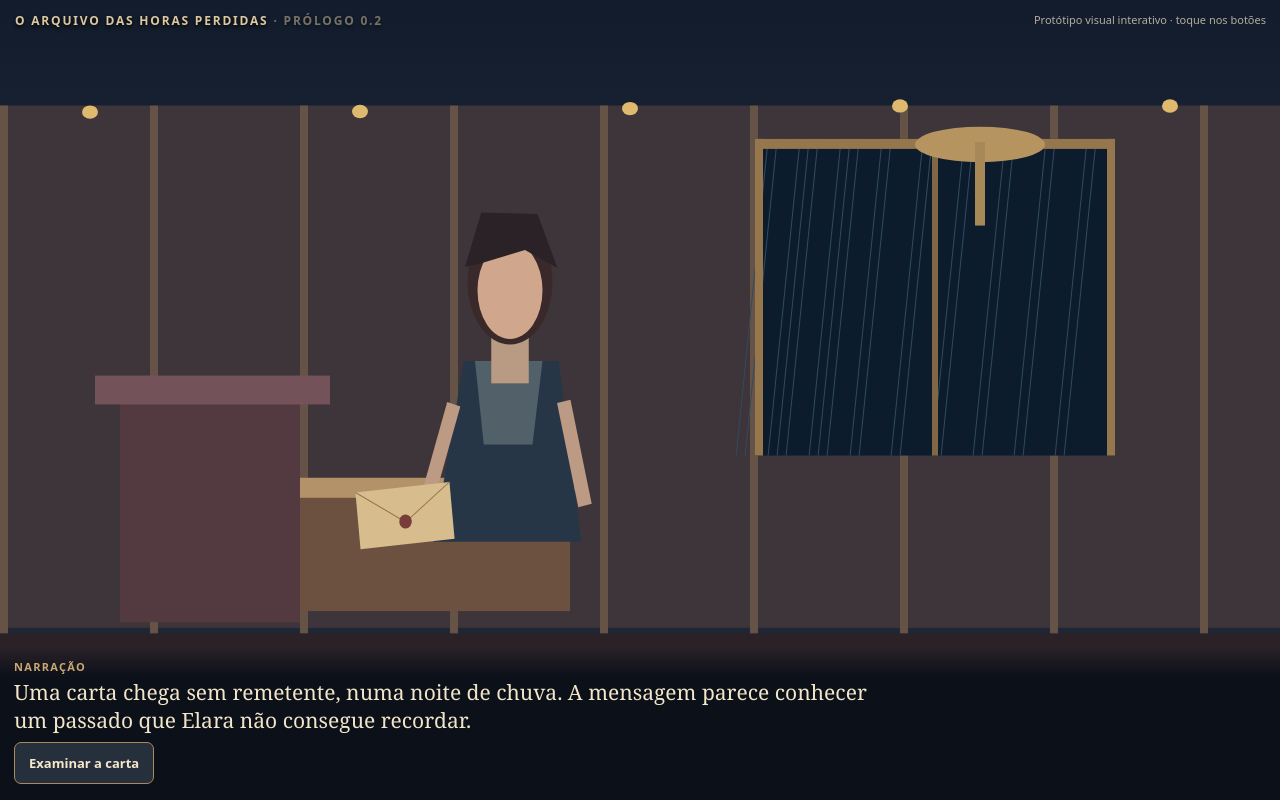
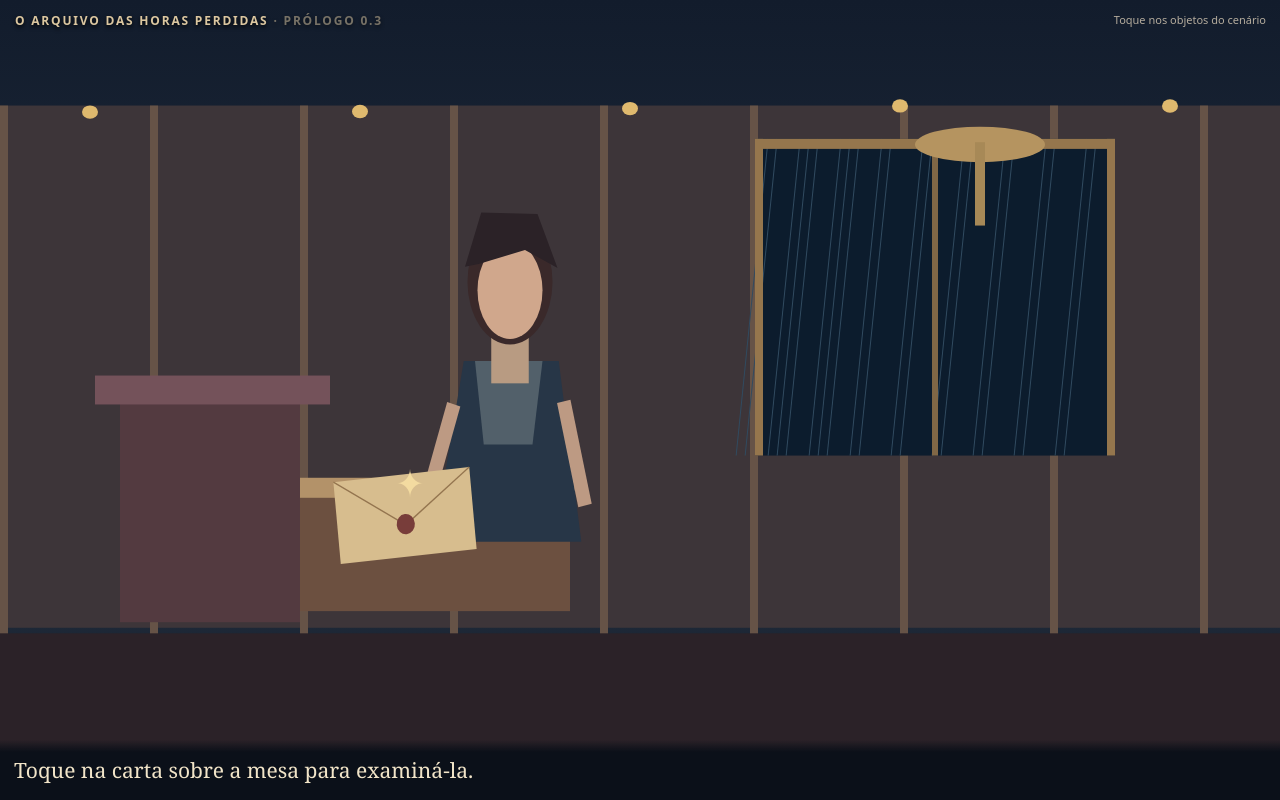
Before and after one commit to scamardiizabela/arquivo-das-horas-perdidas, a plain HTML site: page index.html in a window 1280 px wide. Drawn offline with Linux system fonts and the light colour scheme.

Commit message:
feat: interação direta por toque em objetos e diálogo cinematográfico automático

```diff
--- a/index.html
+++ b/index.html
@@ -1,7 +1,7 @@
 <!doctype html><html lang="pt-BR"><head><meta charset="utf-8"><meta name="viewport" content="width=device-width,initial-scale=1,viewport-fit=cover"><title>O Arquivo das Horas Perdidas | Prólogo</title><style>
-*{box-sizing:border-box}body{margin:0;background:#090e18;color:#f2e5c9;font-family:Georgia,serif;overflow:hidden}#game{display:block;width:100vw;height:100dvh;touch-action:manipulation}#ui{position:fixed;inset:0;pointer-events:none}#top{position:absolute;top:12px;left:15px;font:600 12px system-ui;letter-spacing:.15em;color:#dcc7a0;text-shadow:0 2px 4px #000}#bottom{position:absolute;bottom:0;left:0;right:0;padding:12px max(14px,env(safe-area-inset-right)) max(16px,env(safe-area-inset-bottom));background:linear-gradient(transparent,#0b1019 20%);pointer-events:auto}#speaker{font:600 11px system-ui;letter-spacing:.12em;color:#caa773;margin-bottom:5px}#dialog{font-size:clamp(14px,2.6vw,21px);min-height:44px;line-height:1.3;max-width:880px}#buttons{display:flex;gap:8px;flex-wrap:wrap;margin-top:8px}button{border:1px solid #a88b5d;background:#26303d;color:#f7e8cb;border-radius:7px;padding:10px 14px;font:600 13px system-ui;cursor:pointer;min-height:42px}button:active{background:#6b553a}#hint{position:absolute;right:14px;top:12px;color:#b5ac9d;font:11px system-ui;text-align:right;max-width:50%}@media(orientation:portrait){#hint{top:36px}} </style></head><body><canvas id="game"></canvas><div id="ui"><div id="top">O ARQUIVO DAS HORAS PERDIDAS <span style="opacity:.5"> · PRÓLOGO 0.2</span></div><div id="hint">Protótipo visual interativo · toque nos botões</div><div id="bottom"><div id="speaker"></div><div id="dialog"></div><div id="buttons"></div></div></div><script>
+*{box-sizing:border-box}body{margin:0;background:#090e18;color:#f2e5c9;font-family:Georgia,serif;overflow:hidden}#game{display:block;width:100vw;height:100dvh;touch-action:manipulation}#ui{position:fixed;inset:0;pointer-events:none}#top{position:absolute;top:12px;left:15px;font:600 12px system-ui;letter-spacing:.15em;color:#dcc7a0;text-shadow:0 2px 4px #000}#bottom{position:absolute;bottom:0;left:0;right:0;padding:12px max(14px,env(safe-area-inset-right)) max(16px,env(safe-area-inset-bottom));background:linear-gradient(transparent,#0b1019 20%);pointer-events:auto}#speaker{font:600 11px system-ui;letter-spacing:.12em;color:#caa773;margin-bottom:5px}#dialog{font-size:clamp(14px,2.6vw,21px);min-height:20px;line-height:1.3;max-width:880px}#buttons{display:none}button{border:1px solid #a88b5d;background:#26303d;color:#f7e8cb;border-radius:7px;padding:10px 14px;font:600 13px system-ui;cursor:pointer;min-height:42px}button:active{background:#6b553a}#hint{position:absolute;right:14px;top:12px;color:#b5ac9d;font:11px system-ui;text-align:right;max-width:50%}@media(orientation:portrait){#hint{top:36px}} </style></head><body><canvas id="game"></canvas><div id="ui"><div id="top">O ARQUIVO DAS HORAS PERDIDAS <span style="opacity:.5"> · PRÓLOGO 0.3</span></div><div id="hint">Toque nos objetos do cenário</div><div id="bottom"><div id="speaker"></div><div id="dialog"></div><div id="buttons"></div></div></div><script>
 const canvas=document.getElementById('game'),ctx=canvas.getContext('2d'),speaker=document.getElementById('speaker'),dialog=document.getElementById('dialog'),buttons=document.getElementById('buttons');
-let stage=0,step=0,opened=false,hasCase=false,dials=[0,0,0],tick=0,flash=0;const symbols=['MALA','ENVELOPE','CHAVE','ESTRELA'];
+let stage=0,step=0,opened=false,hasCase=false,dials=[0,0,0],tick=0,flash=0,focus="",letterRead=false,dialogTimer=null;const symbols=['MALA','ENVELOPE','CHAVE','ESTRELA'];
 function resize(){canvas.width=Math.max(600,Math.floor(innerWidth*devicePixelRatio));canvas.height=Math.max(340,Math.floor(innerHeight*devicePixelRatio));}addEventListener('resize',resize);resize();
 function line(x,y,X,Y,c='#bda47b',w=2){ctx.strokeStyle=c;ctx.lineWidth=w;ctx.beginPath();ctx.moveTo(x,y);ctx.lineTo(X,Y);ctx.stroke()}
 function rect(x,y,w,h,c){ctx.fillStyle=c;ctx.fillRect(x,y,w,h)}
@@ -12,38 +12,54 @@ function windowScene(x,y,w,h){rect(x,y,w,h,'#0c1c2d');for(let i=0;i<20;i++){let
 function elara(x,y,scale=1){ctx.save();ctx.translate(x,y);ctx.scale(scale,scale);poly([[-37,0],[39,0],[57,130],[-61,130]],'#273647');poly([[-28,0],[26,0],[18,60],[-21,60]],'#52606a');rect(-15,-20,30,36,'#b89b82');oval(0,-57,34,45,'#3a292a');oval(0,-51,26,35,'#d0a78c');poly([[-36,-68],[-23,-107],[22,-106],[38,-67],[12,-80],[-25,-70]],'#2b2227');line(-45,31,-68,105,'#bd9a83',11);line(43,29,60,104,'#bd9a83',11);ctx.restore()}
 function conductor(x,y,scale=1){ctx.save();ctx.translate(x,y);ctx.scale(scale,scale);poly([[-42,0],[42,0],[51,145],[-51,145]],'#202c36');rect(-28,10,56,14,'#91734f');rect(-14,-25,28,35,'#d4b299');oval(0,-57,27,35,'#c8a487');poly([[-39,-79],[40,-79],[31,-100],[-29,-100]],'#1d2934');rect(-25,-102,50,13,'#263442');line(-33,28,-42,111,'#b6a17b',10);ctx.restore()}
 function envelope(x,y,s=1){ctx.save();ctx.translate(x,y);ctx.scale(s,s);ctx.rotate(-.1);rect(-105,-57,210,114,'#d7bd8e');line(-105,-57,0,13,'#94754f');line(105,-57,0,13,'#94754f');oval(0,12,14,14,'#783d3a');ctx.restore()}
-function background(){let g=ctx.createLinearGradient(0,0,0,720);g.addColorStop(0,'#121c2c');g.addColorStop(.7,'#253142');g.addColorStop(1,'#0a1019');rect(0,0,1280,720,g);if(stage===0){rect(0,95,1280,470,'#3d3539');for(let x=0;x<1280;x+=150)rect(x,95,8,480,'#665347');windowScene(755,125,360,285);rect(0,570,1280,150,'#2b2228');rect(180,440,390,110,'#6c5040');rect(175,430,400,18,'#b39269');rect(120,350,180,210,'#533a40');rect(95,338,235,26,'#74525a');elara(510,325,1.25);envelope(405,464,.45);oval(980,130,65,16,'#b59460');rect(975,128,10,75,'#a78957');}
-else{rect(0,85,1280,505,'#39343b');for(let x=40;x<1280;x+=180)rect(x,85,13,510,'#80624b');rect(0,580,1280,140,'#372a30');windowScene(725,142,350,300);rect(45,400,430,160,'#6b3f4d');rect(65,380,380,55,'#8b5760');rect(450,440,230,28,'#b58d5c');rect(470,468,25,95,'#6b523f');rect(635,110,95,70,'#67523d');rect(638,110,95,8,'#c09b67');rect(1080,160,135,400,'#5c463e');rect(1080,160,135,14,'#a98a60');oval(1184,371,7,7,'#c9a26c');elara(560,348,1.08);if(stage===1)conductor(930,365,1.02);}
+function background(){let g=ctx.createLinearGradient(0,0,0,720);g.addColorStop(0,'#121c2c');g.addColorStop(.7,'#253142');g.addColorStop(1,'#0a1019');rect(0,0,1280,720,g);if(stage===0){rect(0,95,1280,470,'#3d3539');for(let x=0;x<1280;x+=150)rect(x,95,8,480,'#665347');windowScene(755,125,360,285);rect(0,570,1280,150,'#2b2228');rect(180,440,390,110,'#6c5040');rect(175,430,400,18,'#b39269');rect(120,350,180,210,'#533a40');rect(95,338,235,26,'#74525a');elara(510,325,1.25);envelope(405,464,.65);oval(980,130,65,16,'#b59460');rect(975,128,10,75,'#a78957');}
+else{rect(0,85,1280,505,'#39343b');for(let x=40;x<1280;x+=180)rect(x,85,13,510,'#80624b');rect(0,580,1280,140,'#372a30');windowScene(725,142,350,300);rect(45,400,430,160,'#6b3f4d');rect(65,380,380,55,'#8b5760');rect(450,440,230,28,'#b58d5c');rect(470,468,25,95,'#6b523f');rect(635,110,95,70,'#67523d');rect(638,110,95,8,'#c09b67');rect(1080,160,135,400,'#5c463e');rect(1080,160,135,14,'#a98a60');oval(1184,371,7,7,'#c9a26c');elara(560,348,1.08);if(stage===1)conductor(930,365,1.02);if(stage===2){rect(648,110,190,68,"#796148");rect(660,117,166,50,"#3a3130");txt("GUARDA-VOLUMES",744,147,15,"#dfc89c","center");rect(475,443,115,18,"#d7bf94");}}
 for(let i=0;i<5;i++)oval(90+i*270,98+Math.sin(tick*.025+i)*3,8,6,'#dfb96e');
 }
-function overlay(){if(stage===2){rect(250,105,780,430,'#111b27');rect(258,113,764,414,'#453a35');rect(280,140,720,345,'#292a31');txt('GUARDA-VOLUMES · COMPARTIMENTO DE ELARA',640,185,24,'#e8c58e','center');for(let i=0;i<3;i++){rect(360+i*190,235,145,112,'#69533e');rect(371+i*190,245,123,91,'#1b2732');txt(symbols[dials[i]],432+i*190,297,18,'#f1d6a3','center')}txt('Toque em cada disco para girar os símbolos.',640,400,21,'#d5c2a5','center');if(opened)txt('O compartimento está aberto.',640,450,22,'#9ed0b6','center')}
-if(stage===3){rect(260,140,760,350,'#151d29');rect(270,150,740,330,'#57483c');rect(310,190,660,240,'#c5aa7d');txt('DOCUMENTOS PESSOAIS',640,235,25,'#473a2c','center');txt('Fotografia antiga de Vespera',340,290,20,'#473a2c');txt('Carta incompleta: "Se algum dia você voltar..."',340,334,19,'#473a2c');txt('Medalhão de latão, círculos entrecruzados',340,380,19,'#473a2c')}
+
+function overlay(){
+ if(!focus && stage===0){txt("✦",410,447,34,"#f3dba0","center");}
+ if(!focus && stage===2){txt("✦",744,104,28,"#f3dba0","center");txt("✦",533,432,25,"#f3dba0","center");}
+ if(focus){
+ rect(175,83,930,475,"#111721");rect(185,93,910,455,"#463c36");rect(205,113,870,414,"#222a34");
+ txt("✕",1042,147,34,"#d9c6a2","center");
+ }
+ if(focus==="letter"){envelope(640,295,1.55);txt("Uma carta sem remetente.",640,435,25,"#f2ddae","center");txt("Toque na carta para abrir",640,482,18,"#c4a77b","center")}
+ if(focus==="letter_open"){rect(350,155,580,310,"#d7be91");txt("Se algum dia você voltar,",640,238,25,"#46392c","center");txt("procure aquilo que permanece",640,286,25,"#46392c","center");txt("quando tudo desaparecer.",640,334,25,"#46392c","center");txt("Toque na carta para guardá-la",640,417,18,"#46392c","center")}
+ if(focus==="form"){rect(330,148,620,310,"#d2b78a");txt("REGULAMENTO DE BAGAGEM",640,204,24,"#46392c","center");txt("Bagagem de mão → MALA",640,271,23,"#46392c","center");txt("Documentos pessoais → ENVELOPE",640,318,23,"#46392c","center");txt("Retirada autorizada → CHAVE",640,365,23,"#46392c","center")}
+ if(focus==="bag"){
+  txt("GUARDA-VOLUMES",640,167,26,"#e6c897","center");
+  for(let i=0;i<3;i++){rect(290+i*236,240,190,125,"#806447");rect(302+i*236,251,166,103,"#25303a");txt(symbols[dials[i]],385+i*236,315,20,"#ead7a9","center");}
+  txt(opened?"A trava se soltou. Toque na tampa para abrir.":"Toque nos discos. Depois, toque na fechadura.",640,425,21,"#d8c5a3","center");
+  oval(640,480,35,20,opened?"#8cbda4":"#b69a70");
+ }
+ if(focus==="case"){rect(280,158,720,310,"#654a3c");rect(302,177,676,272,"#c2a47d");txt("ESTOJO DE ELARA",640,218,25,"#42352c","center");txt("FOTOGRAFIA",425,288,19,"#42352c","center");txt("CARTA",650,288,19,"#42352c","center");txt("MEDALHÃO",840,288,19,"#42352c","center");txt("Toque em um objeto para examiná-lo",640,411,19,"#42352c","center")}
+ if(focus==="photo"||focus==="medallion"||focus==="case_letter"){txt(focus==="photo"?"Fotografia de Vespera":"",640,232,28,"#e4c89a","center");txt(focus==="medallion"?"Medalhão de círculos entrecruzados":"",640,232,26,"#e4c89a","center");txt(focus==="case_letter"?"Se algum dia você voltar...":"",640,232,26,"#e4c89a","center");txt("Toque no ✕ para voltar",640,425,20,"#cfb690","center")}
 }
 function render(){tick++;ctx.setTransform(canvas.width/1280,0,0,canvas.height/720,0,0);background();overlay();requestAnimationFrame(render)}render();
-function show(who,t,actions){speaker.textContent=who;dialog.textContent=t;buttons.replaceChildren();actions.forEach(([name,fn])=>{const b=document.createElement('button');b.textContent=name;b.onclick=fn;buttons.appendChild(b)})}
-function next(){if(stage===0){step++;if(step===1)show('ELARA','Uma carta sem remetente. Por que alguém me pediria para voltar a um lugar onde nunca estive?',[['Abrir a carta',next]]);else if(step===2)show('CARTA','“Se algum dia você voltar, procure aquilo que permanece quando todas as outras coisas desaparecem.”',[['Seguir para o trem',()=>{stage=1;step=0;next()}]]);}
-else if(stage===1){step++;if(step===1)show('CONDUTOR','Seu bilhete, por gentileza. Vespera... Não recebemos muitos passageiros a esta hora.',[['Entregar bilhete',next]]);else if(step===2)show('ELARA','O senhor conhece bem a cidade?',[['Ouvir resposta',next]]);else if(step===3)show('CONDUTOR','Conheço o caminho até lá. Curioso... tive a impressão de já ter visto este nome.',[['Perguntar sobre o nome',()=>{show('CONDUTOR','Desculpe. Deve ser apenas cansaço. A viagem será longa. Guarde bem seus pertences.',[['Continuar',next]])}],['Ficar em silêncio',next]]);else{stage=2;show('ELARA','Minha mala está no guarda-volumes. O formulário na mesa fala de bagagem de mão, documentos e retirada autorizada.',[['Examinar formulário',()=>show('FORMULÁRIO','Bagagem de mão = MALA. Documentos pessoais = ENVELOPE. Retirada autorizada = CHAVE.',[['Voltar ao guarda-volumes',()=>{stage=2;next()}]])],['Girar discos',()=>showPuzzle()],['Testar combinação',testPuzzle]])}}
-else if(stage===2)showPuzzle()}
-function showPuzzle(){show('ELARA','Preciso selecionar os símbolos na ordem correta. Toque nos discos ou use os botões.',[['Disco 1',()=>{dials[0]=(dials[0]+1)%4;showPuzzle()}],['Disco 2',()=>{dials[1]=(dials[1]+1)%4;showPuzzle()}],['Disco 3',()=>{dials[2]=(dials[2]+1)%4;showPuzzle()}],['Testar',testPuzzle],['Ver formulário',()=>show('FORMULÁRIO','Bagagem de mão = MALA. Documentos pessoais = ENVELOPE. Retirada autorizada = CHAVE.',[['Voltar',showPuzzle]])]])}
-function testPuzzle(){
- if(dials.join() !== '0,1,2'){
-  show('ELARA','Não abriu. A ordem precisa seguir as três categorias do formulário.',[
-   ['Tentar novamente',showPuzzle],
-   ['Consultar formulário',()=>show('FORMULÁRIO','MALA → ENVELOPE → CHAVE.',[['Voltar',showPuzzle]])]
-  ]);return;
+function caption(who,text){speaker.textContent=who;dialog.textContent=text;}
+function startTrain(){focus="";stage=1;caption("","");const lines=[["CONDUTOR","Seu bilhete, por gentileza. Vespera... Não recebemos muitos passageiros a esta hora."],["ELARA","O senhor conhece bem a cidade?"],["CONDUTOR","Conheço o caminho até lá. Curioso... tive a impressão de já ter visto este nome."],["CONDUTOR","Desculpe. Deve ser apenas cansaço. A viagem será longa. Guarde bem seus pertences."]];let i=0;function advance(){if(stage!==1)return;if(i>=lines.length){stage=2;caption("ELARA","Meu estojo deve estar no guarda-volumes.");return;}caption(...lines[i++]);dialogTimer=setTimeout(advance,3600)}setTimeout(advance,700)}
+function pointer(x,y){
+ if(focus){
+  if(x>1000&&y<190){if(focus==="photo"||focus==="medallion"||focus==="case_letter")focus="case";else focus="";return;}
+  if(focus==="letter"){focus="letter_open";caption("ELARA","Quem teria escrito isso?");return}
+  if(focus==="letter_open"){letterRead=true;startTrain();return}
+  if(focus==="form"){focus="";return}
+  if(focus==="bag"){
+   if(opened){focus="case";hasCase=true;caption("ELARA","Encontrei meu estojo.");return}
+   if(y>=225&&y<=380){for(let i=0;i<3;i++){if(x>=290+i*236&&x<=480+i*236){dials[i]=(dials[i]+1)%4;return}}}
+   if(y>450){if(dials.join()==="0,1,2"){opened=true;caption("ELARA","A trava se soltou.")}else caption("ELARA","Ainda não. Preciso conferir os símbolos do formulário.");return}
+   return;
+  }
+  if(focus==="case"){if(y>240&&y<390){focus=x<540?"photo":x<760?"case_letter":"medallion";caption("ELARA",focus==="photo"?"No verso: Onde tudo começou.":focus==="medallion"?"Este símbolo...":"A carta está incompleta.");}return}
+  return;
  }
- opened=true;
- show('ELARA','Ouvi os pinos se soltarem. O compartimento abriu.',[
-  ['Pegar meu estojo',()=>{
-   stage=3;hasCase=true;
-   show('ELARA','Uma fotografia antiga, a carta e um medalhão. A estação da foto parece familiar, mas por quê?',[
-    ['Examinar documentos',()=>show('DIÁRIO','Fotografia: “Onde tudo começou”. Carta sem assinatura. Medalhão de círculos entrecruzados.',[['Concluir teste',finish]])],
-    ['Concluir teste',finish]
-   ]);
-  }]
- ]);
+ if(stage===0){if(x>280&&x<530&&y>365&&y<560){focus="letter";caption("ELARA","Uma carta sem remetente...");}return}
+ if(stage===1)return;
+ if(stage===2){if(x>620&&x<865&&y>90&&y<200){focus="bag";caption("ELARA","Três discos. Deve haver uma ordem.");return}
+ if(x>430&&x<690&&y>400&&y<515){focus="form";caption("ELARA","As instruções de classificação.");return}
+ if(x>0&&x<440&&y>365&&y<575){caption("ELARA","Meu assento. A bagagem foi guardada acima.");return}}
 }
-function finish(){show('PROTÓTIPO 0.2','Você concluiu a primeira interação com a mala. Próximo trecho será construído após sua avaliação.',[['Recomeçar',reset]])}
-function reset(){stage=0;step=0;opened=false;hasCase=false;dials=[0,0,0];show('NARRAÇÃO','Uma carta chega sem remetente, numa noite de chuva. A mensagem parece conhecer um passado que Elara não consegue recordar.',[['Examinar a carta',next]])}
-canvas.addEventListener('pointerdown',e=>{if(stage!==2)return;const r=canvas.getBoundingClientRect(),x=(e.clientX-r.left)*1280/r.width,y=(e.clientY-r.top)*720/r.height;if(y>235&&y<350&&x>360&&x<885){let i=Math.floor((x-360)/190);if(i>=0&&i<3){dials[i]=(dials[i]+1)%4;showPuzzle()}}});reset();
+canvas.addEventListener("pointerdown",e=>{const r=canvas.getBoundingClientRect();pointer((e.clientX-r.left)*1280/r.width,(e.clientY-r.top)*720/r.height)});
+caption("","Toque na carta sobre a mesa para examiná-la.");
 </script></body></html>
```
